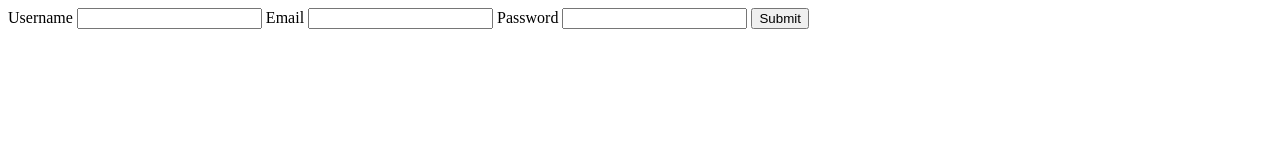
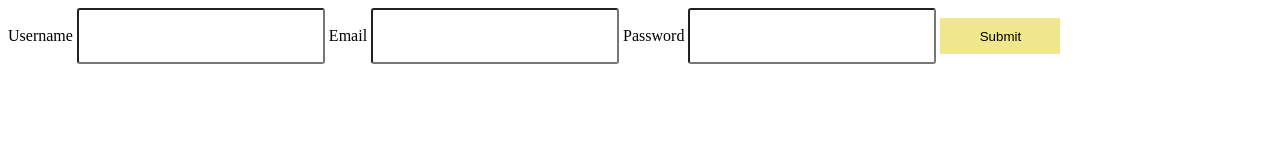
Before and after one commit to werapolJa/css-selectors-and-properties, a website: page ex-1/index.html in a window 1280 px wide. Drawn offline with Linux system fonts and the light colour scheme.

Commit message:
fix:add linux.png

```diff
--- a/ex-1/style.css
+++ b/ex-1/style.css
@@ -1 +1,13 @@
 /* start coding here */
+input {
+  height: 50px;
+  width: 240px;
+  border-radius: 3px;
+}
+
+button {
+  width: 120px;
+  height: 36px;
+  border: lightgrey;
+  background-color: khaki;
+}
```
Also changed, not shown: tests/exercise-1-css-hh-selectors-and-properties.spec.js (+1 -1 lines), tests/exercise-1-css-hh-selectors-and-properties.spec.js-snapshots/exercise-1-css-hh-selectors-and-properties-chromium-darwin.png (renamed from tests/exercise-1-css-hh-selectors-and-properties.spec.js-snapshots/exercise-1-css-hh-selectors-and-properties-chromium-darwin-chromium-darwin.png), tests/exercise-1-css-hh-selectors-and-properties.spec.js-snapshots/exercise-1-css-hh-selectors-and-properties-chromium-linux.png (added).
